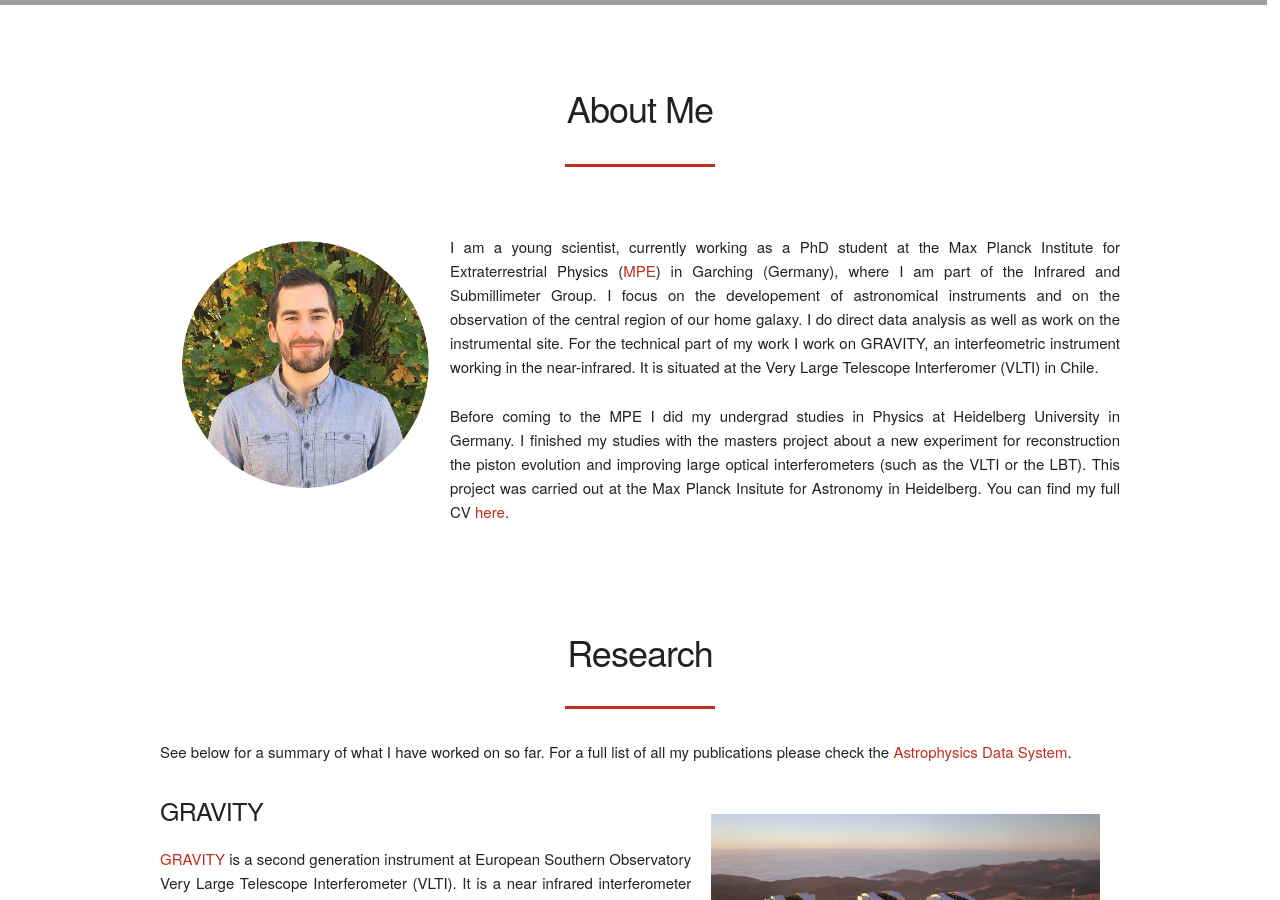
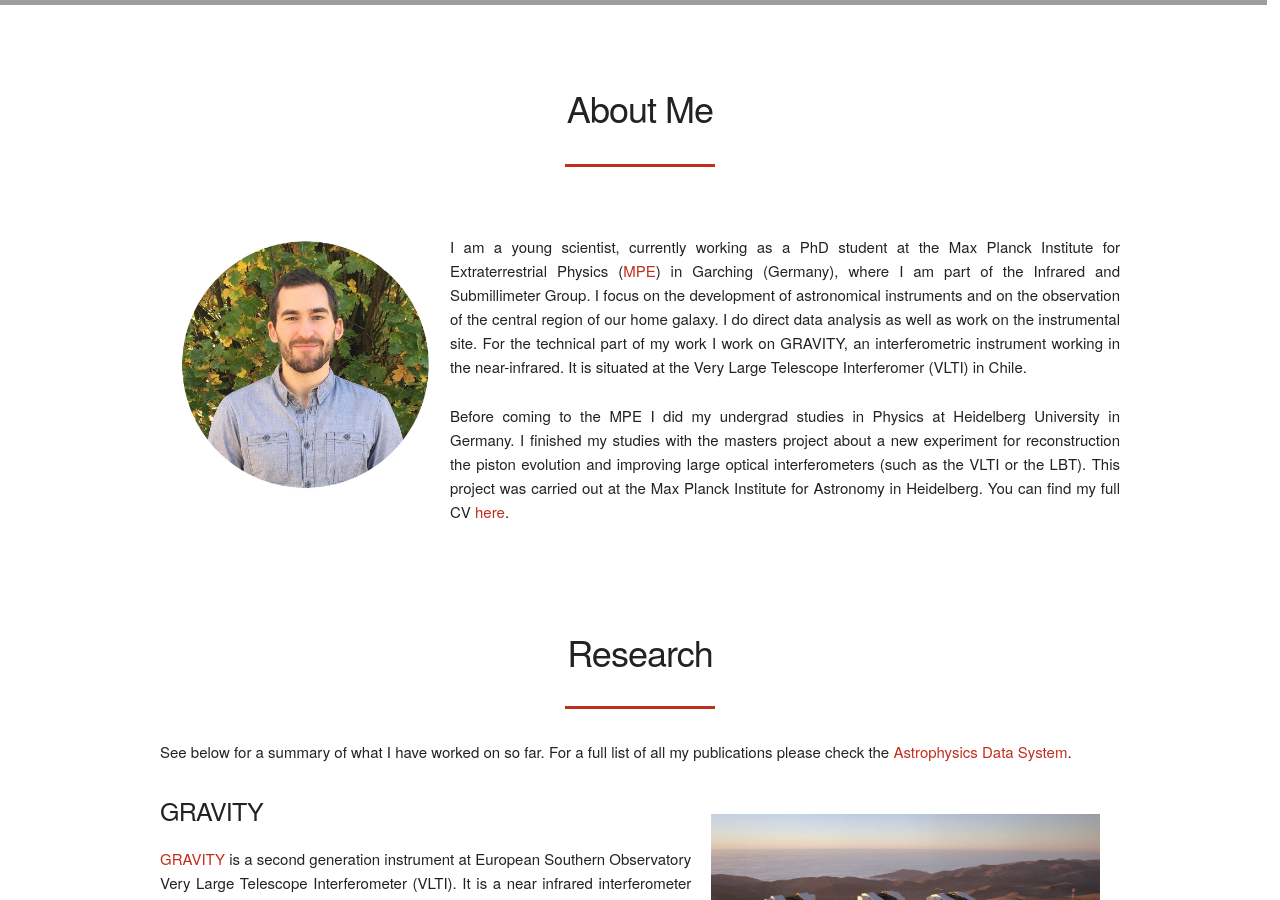
Before and after one commit to widmannf/widmannf.github.io, a Jekyll site: the page built from index.html, in a window 1280 px wide and 900 px high, scrolled down 895 px. Built offline with Jekyll 4.4.1, drawn with Linux system fonts in a browser that asks for light colours; some of the changed text lies outside the part shown.

Commit message:
fixed typos

```diff
--- a/_includes/about.html
+++ b/_includes/about.html
@@ -25,10 +25,10 @@
     <hr/>
     <span style="display:block; height: 10px;"></span>
   </div><p><img class="img-circle pull-left" style="margin: 20px; max-height: 250px;" src="/assets/img/me2.jpg"  alt="That's me!"></p>
-  <p align="justify"> I am a young scientist, currently working as a PhD student at the Max Planck Institute for Extraterrestrial Physics (<a class="normal" target="_blank" href="http://www.mpe.mpg.de">MPE</a>)  in Garching (Germany), where I am part of the Infrared and Submillimeter Group. I focus on the developement of astronomical instruments and on the observation of the central region of our home galaxy.  I do direct data analysis as well as work on the instrumental site. For the technical part of my work I work on GRAVITY, an interfeometric instrument working in the near-infrared. It is situated at the Very Large Telescope Interferomer (VLTI) in Chile.
+  <p align="justify"> I am a young scientist, currently working as a PhD student at the Max Planck Institute for Extraterrestrial Physics (<a class="normal" target="_blank" href="http://www.mpe.mpg.de">MPE</a>)  in Garching (Germany), where I am part of the Infrared and Submillimeter Group. I focus on the development of astronomical instruments and on the observation of the central region of our home galaxy.  I do direct data analysis as well as work on the instrumental site. For the technical part of my work I work on GRAVITY, an interferometric instrument working in the near-infrared. It is situated at the Very Large Telescope Interferomer (VLTI) in Chile.
   </p>
   <p align="justify">
-  Before coming to the MPE I did my undergrad studies in Physics at Heidelberg University in Germany. I finished my studies with the masters project about a new experiment for reconstruction the piston evolution and improving large optical interferometers (such as the VLTI or the LBT).  This project was carried out at the Max Planck Insitute for Astronomy in Heidelberg. You can find my full CV <a class="normal" target="_blank" href="assets/docs/cv.pdf">here</a>.
+  Before coming to the MPE I did my undergrad studies in Physics at Heidelberg University in Germany. I finished my studies with the masters project about a new experiment for reconstruction the piston evolution and improving large optical interferometers (such as the VLTI or the LBT).  This project was carried out at the Max Planck Institute for Astronomy in Heidelberg. You can find my full CV <a class="normal" target="_blank" href="assets/docs/cv.pdf">here</a>.
   </p>
   </div>
 </div>
--- a/_includes/research.html
+++ b/_includes/research.html
@@ -12,14 +12,14 @@
     <div class="proj-content">
         <h4 class="proj-title">GRAVITY</h4>
         <p align="justify"> <a class="normal" target="_blank" href="http://www.mpe.mpg.de/ir/gravity">GRAVITY</a> is a second generation instrument at European Southern Observatory Very Large Telescope Interferometer (VLTI). It is a near infrared interferometer which coherently combines the light from four telescopes of the VLTI. Since its first light in 2016 GRAVITY is routinely doing phase-referenced interferometry of objects fainter than K > 17 mag.<br>
-        Despite its great scientific results in different fields of astrometry we are still working on improving GRAVITY. In this context I focus on increasing the sensitivity limit as well as understanding the effects and the propagation of polarization in GRAVITY and in the VLTI in general. This work is a mixture of on-site experiements, data analysis, and simulations.
+        Despite its great scientific results in different fields of astrometry we are still working on improving GRAVITY. In this context I focus on increasing the sensitivity limit as well as understanding the effects and the propagation of polarization in GRAVITY and in the VLTI in general. This work is a mixture of on-site experiments, data analysis, and simulations.
         </p></div>
     <div style="clear:both; display:block; height:30px;"></div>
 
     <div class="proj-thumb-left"><img src="/assets/img/s2.png"; style="margin: 20px; max-height: 250px;" /></div>
     <div class="proj-content">
         <h4 class="proj-title">Galacitc Center Stars</h4>
-        <p align="justify">The S-Stars are the stars closest to the supermassive black hole in the center of our galaxy. By monitoring these stars and their orbits around the central radio source for over 25 years the galacitc center team at MPE could show that there is indeed a supermassive black hole at the very center of our galaxy and also measure and characterize that black hole. I work on the radial velocities of the stars closest to the black hole, observed with SINFONI at the VLT. By improving the accuracy of the velocity measurement we can better characterize the stars and the black hole and with that learn more about gravitation and test general relativity in the very extrem case close to a black hole.
+        <p align="justify">The S-Stars are the stars closest to the supermassive black hole in the center of our galaxy. By monitoring these stars and their orbits around the central radio source for over 25 years the galactic center team at MPE could show that there is indeed a supermassive black hole at the very center of our galaxy and also measure and characterize that black hole. I work on the radial velocities of the stars closest to the black hole, observed with SINFONI at the VLT. By improving the accuracy of the velocity measurement we can better characterize the stars and the black hole and with that learn more about gravitation and test general relativity in the very extreme case close to a black hole.
         </p></div>
     <div style="clear:both; display:block; height:30px;"></div>
 
```
Also changed, not shown: 1 other file.
